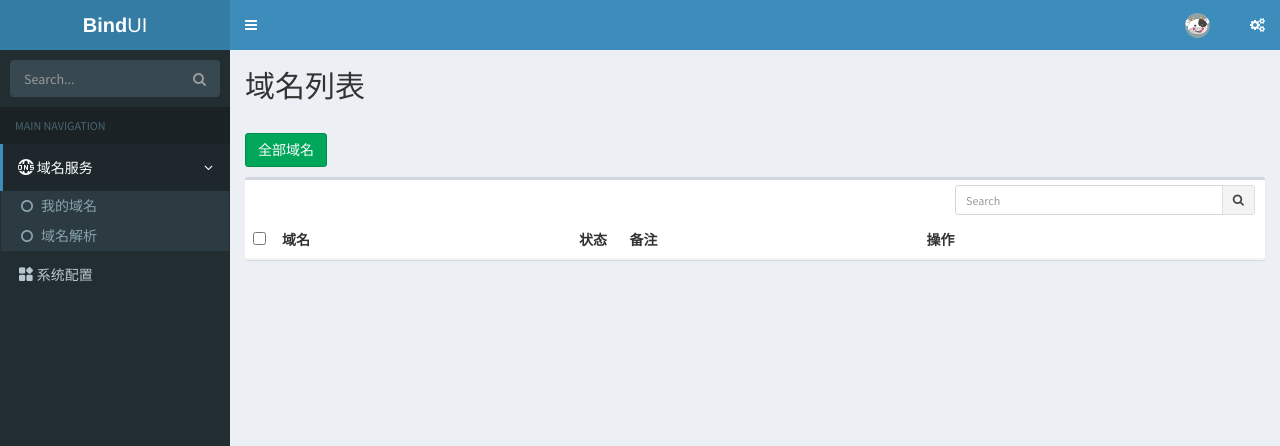
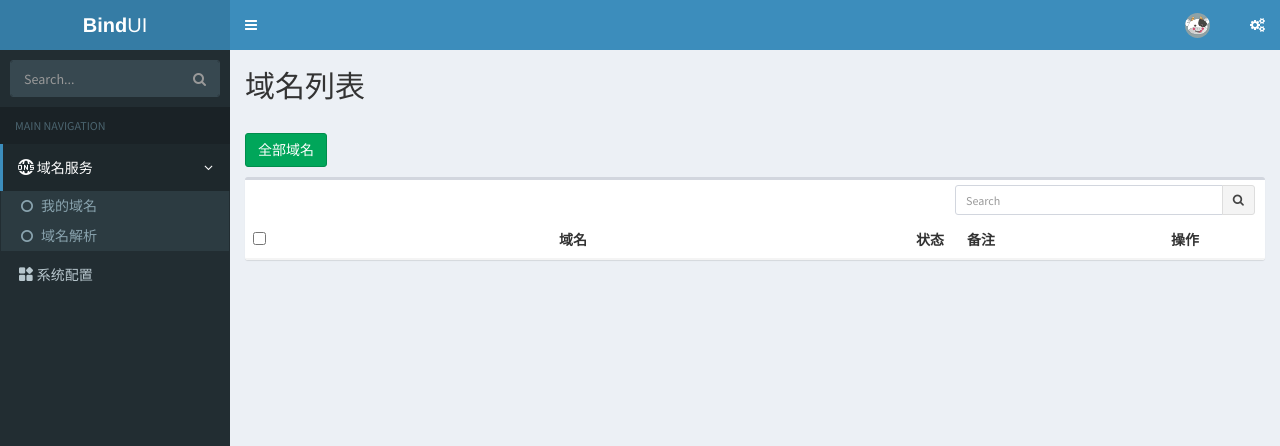
Before and after one commit to cucker0/BindUI, a Django app: page /domains/rlist in a window 1280 px wide. Shown: the top 446 px of the page. Run offline with Django 3.2, Linux system fonts and the light colour scheme; the visitor is signed in with stand-in values (Sample User, id 1); data that the repository does not hold is empty; some libraries are stand-ins or nearby versions.

Commit message:
调整 域名列表 的宽度

```diff
--- a/static/AdminLTE/css/common.css
+++ b/static/AdminLTE/css/common.css
@@ -114,7 +114,7 @@ input.upload{
 }
 
 .th-w1-2{
-    width: 30%;
+    width: 35%;
 }
 
 .th-w1-3{
@@ -122,11 +122,11 @@ input.upload{
 }
 
 .th-w1-4{
-    width: 30%;
+    width: 20%;
 }
 
 .th-w1-5{
-    width: 35%;
+    width: 10%;
 }
 
 .th-w2-1{
```
Also changed, not shown: templates/bind/tmp/domain_table_tmp.html (+6 -6 lines).
